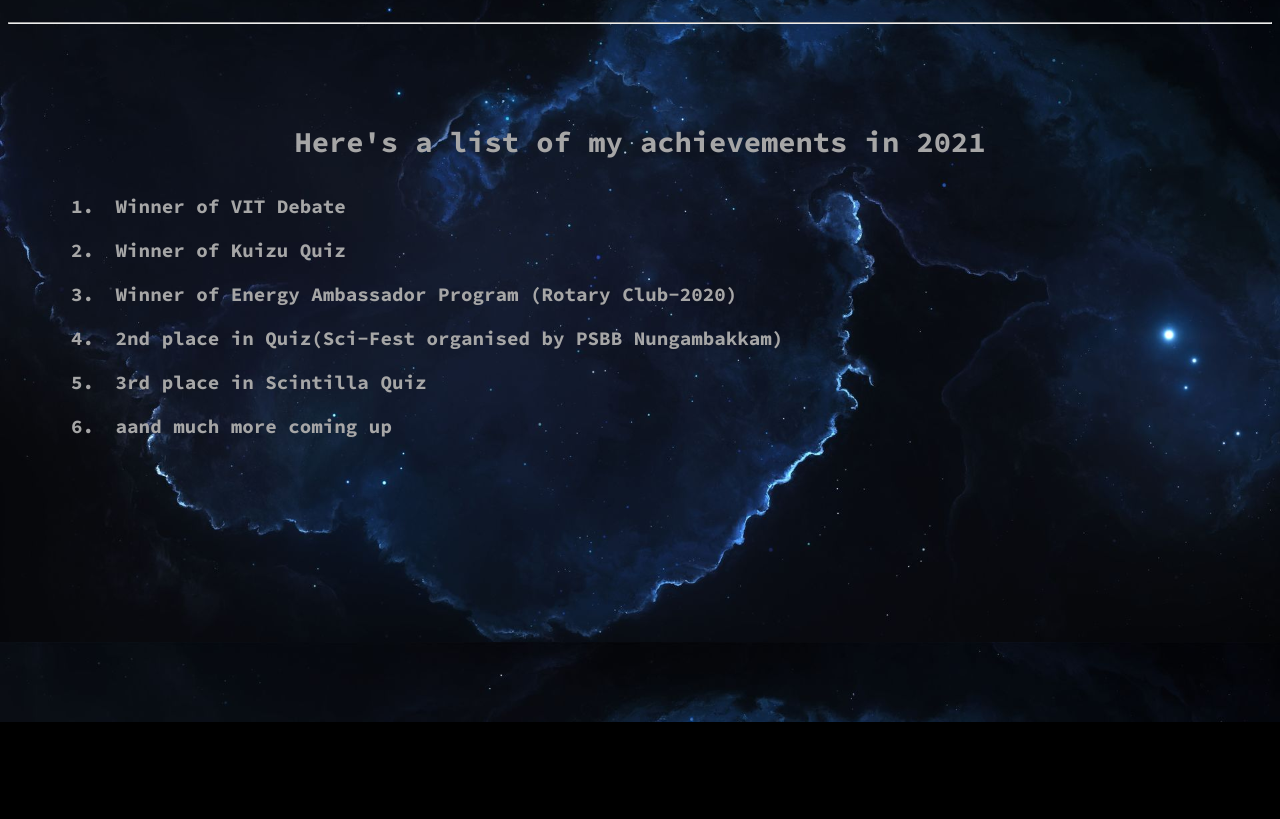
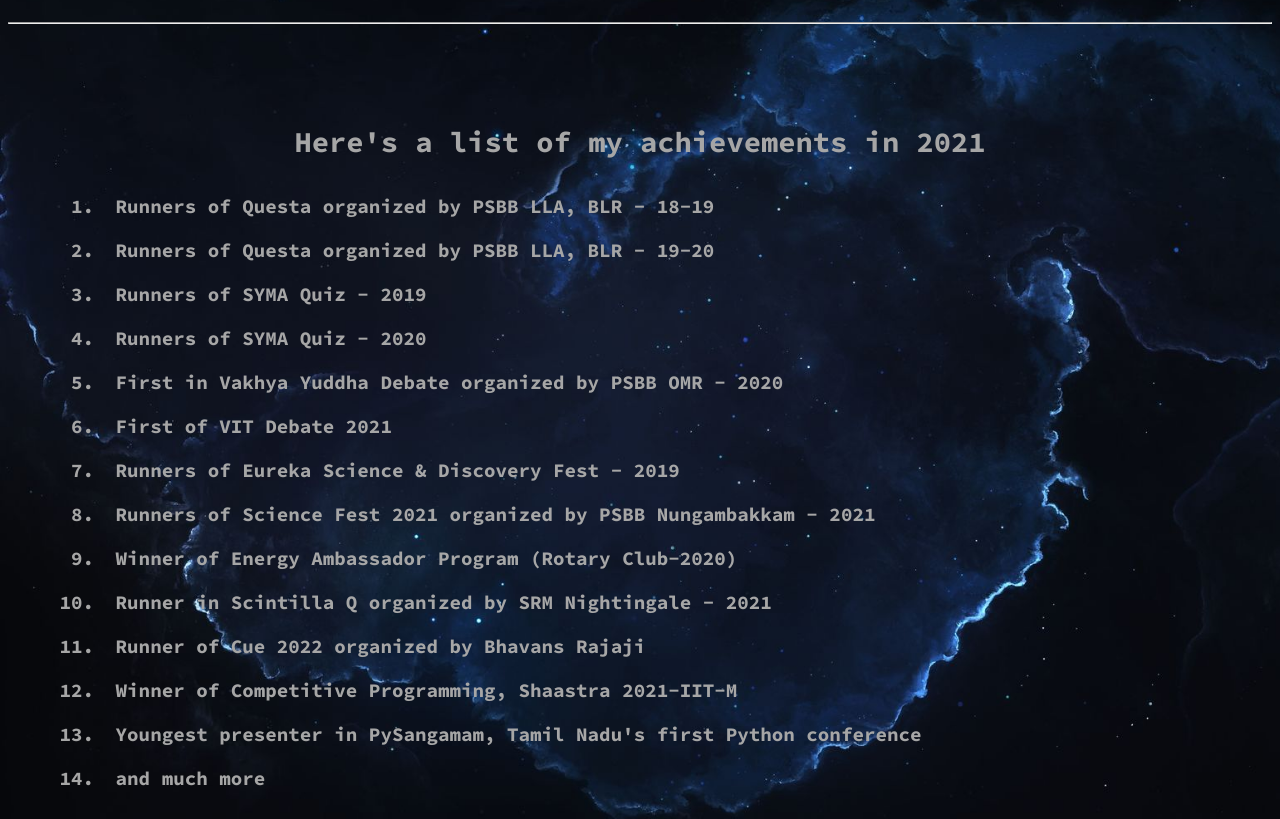
Before and after one commit to ayaanjamil/ayaanjamil.github.io, a plain HTML site: page Achievements.html in a window 1280 px wide. Shown: the part 78-897 px from the top of the page. Before the commit the page ends 800 px from the top, so only its background shows below. Drawn offline with Linux system fonts and the light colour scheme.

Commit message:
Update Achievements.html

```diff
--- a/Achievements.html
+++ b/Achievements.html
@@ -19,12 +19,20 @@
         <section class = "container">
             <h2 class = "title2">Here's a list of my achievements in 2021</h2>
             <ol>
-                <li>Winner of VIT Debate</li>
-                <li>Winner of Kuizu Quiz</li>
+                <li>Runners of Questa organized by PSBB LLA, BLR - 18-19</li>
+                <li>Runners of Questa organized by PSBB LLA, BLR - 19-20</li>
+                <li>Runners of SYMA Quiz - 2019</li>
+                <li>Runners of SYMA Quiz - 2020</li>
+                <li>First in Vakhya Yuddha Debate organized by PSBB OMR - 2020</li>
+                <li>First of VIT Debate 2021</li>
+                <li>Runners of Eureka Science & Discovery Fest - 2019</li>
+                <li>Runners of Science Fest 2021 organized by PSBB Nungambakkam - 2021</li>
                 <li>Winner of Energy Ambassador Program (Rotary Club-2020)</li>
-                <li>2nd place in Quiz(Sci-Fest organised by PSBB Nungambakkam)</li>
-                <li>3rd place in Scintilla Quiz</li>
-                <li>aand much more coming up</li>
+                <li>Runner in Scintilla Q organized by SRM Nightingale - 2021</li>
+                <li>Runner of Cue 2022 organized by Bhavans Rajaji</li>
+                <li>Winner of Competitive Programming, Shaastra 2021-IIT-M</li>
+                <li>Youngest presenter in PySangamam, Tamil Nadu's first Python conference</li>
+                <li>and much more</li>
             </ol>
         </section>
     </body>
```
